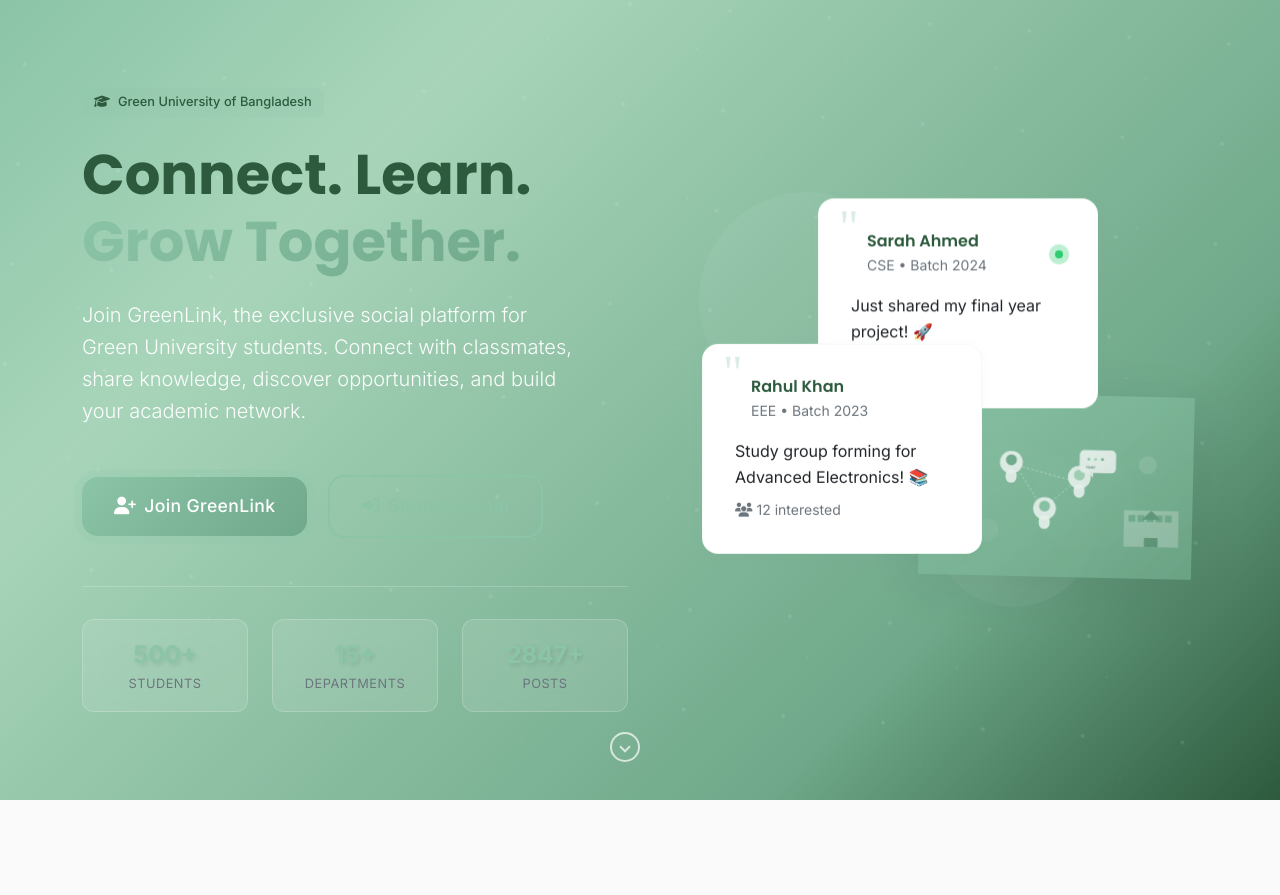
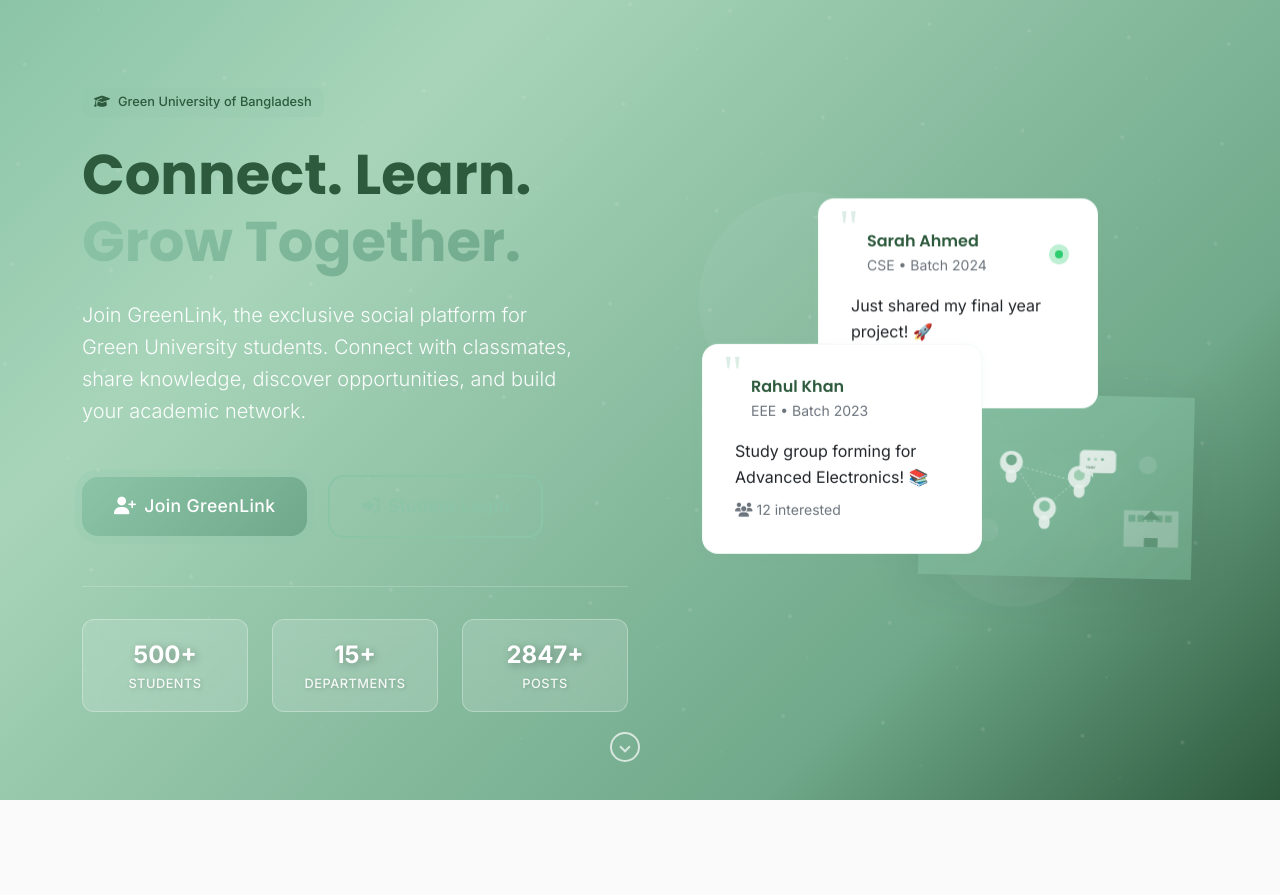
Before and after one commit to rehmanpranto/GreenLink, a Django app: page / in a window 1280 px wide. Shown: the top 895 px of the page. Run offline with Django 4.2, Linux system fonts and the light colour scheme; some libraries are stand-ins or nearby versions.

Commit message:
Fix hero stats text visibility - make fonts visible with white color and shadows

```diff
--- a/static/css/green_university.css
+++ b/static/css/green_university.css
@@ -1855,21 +1855,31 @@
     position: relative;
     padding: 1rem;
     border-radius: var(--border-radius);
-    background: rgba(255, 255, 255, 0.1);
+    background: rgba(255, 255, 255, 0.15);
     backdrop-filter: blur(10px);
-    border: 1px solid rgba(255, 255, 255, 0.2);
+    border: 1px solid rgba(255, 255, 255, 0.3);
     transition: var(--transition);
 }
 
 .hero-stats .stat-item:hover {
-    background: rgba(255, 255, 255, 0.15);
+    background: rgba(255, 255, 255, 0.25);
     transform: translateY(-5px);
+    box-shadow: 0 10px 25px rgba(0, 0, 0, 0.1);
 }
 
 .hero-stats .stat-number {
     font-size: 2rem;
     font-weight: 800;
-    text-shadow: 2px 2px 4px rgba(0, 0, 0, 0.1);
+    color: white !important;
+    text-shadow: 2px 2px 8px rgba(0, 0, 0, 0.3);
+}
+
+.hero-stats .stat-label {
+    color: rgba(255, 255, 255, 0.9) !important;
+    font-weight: 500;
+    text-shadow: 1px 1px 4px rgba(0, 0, 0, 0.2);
+    text-transform: uppercase;
+    letter-spacing: 0.5px;
 }
 
 /* Enhanced Button Styles for Landing */
--- a/templates/home/landing.html
+++ b/templates/home/landing.html
@@ -42,20 +42,20 @@
                         <div class="row g-4">
                             <div class="col-4">
                                 <div class="stat-item text-center">
-                                    <div class="stat-number text-success fw-bold fs-4">{{ total_students|default:"500+" }}</div>
-                                    <div class="stat-label text-muted small">Students</div>
+                                    <div class="stat-number fw-bold fs-4">{{ total_students|default:"500+" }}</div>
+                                    <div class="stat-label small">Students</div>
                                 </div>
                             </div>
                             <div class="col-4">
                                 <div class="stat-item text-center">
-                                    <div class="stat-number text-success fw-bold fs-4">{{ total_departments|default:"15+" }}</div>
-                                    <div class="stat-label text-muted small">Departments</div>
+                                    <div class="stat-number fw-bold fs-4">{{ total_departments|default:"15+" }}</div>
+                                    <div class="stat-label small">Departments</div>
                                 </div>
                             </div>
                             <div class="col-4">
                                 <div class="stat-item text-center">
-                                    <div class="stat-number text-success fw-bold fs-4">{{ total_posts|default:"2K+" }}</div>
-                                    <div class="stat-label text-muted small">Posts</div>
+                                    <div class="stat-number fw-bold fs-4">{{ total_posts|default:"2K+" }}</div>
+                                    <div class="stat-label small">Posts</div>
                                 </div>
                             </div>
                         </div>
```
